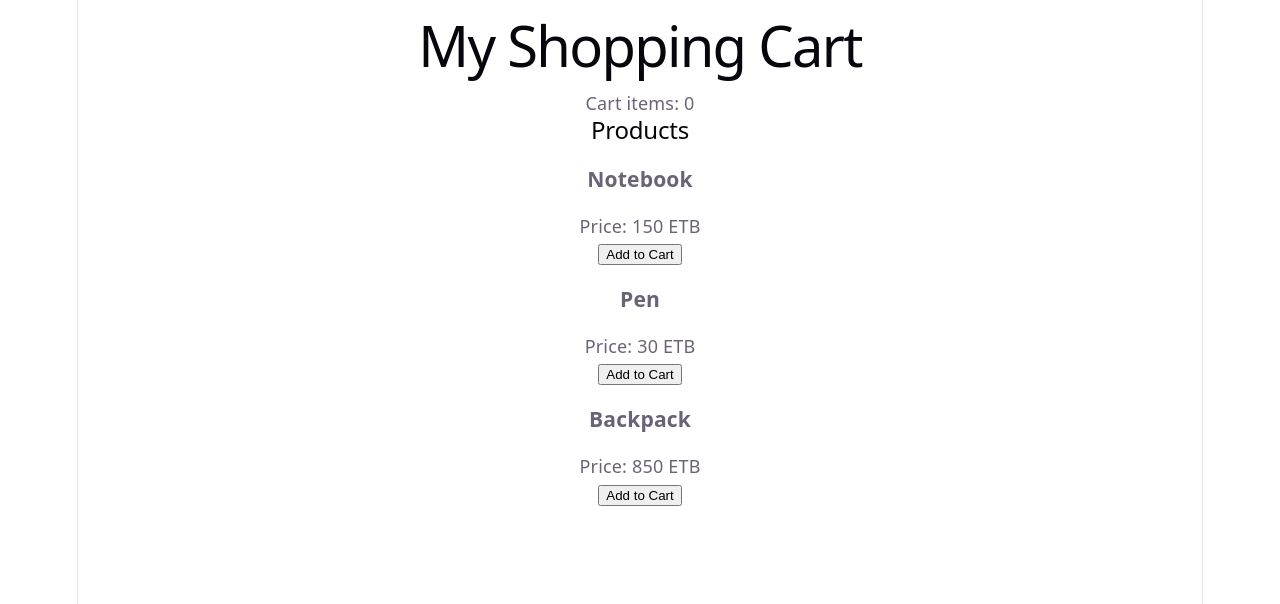
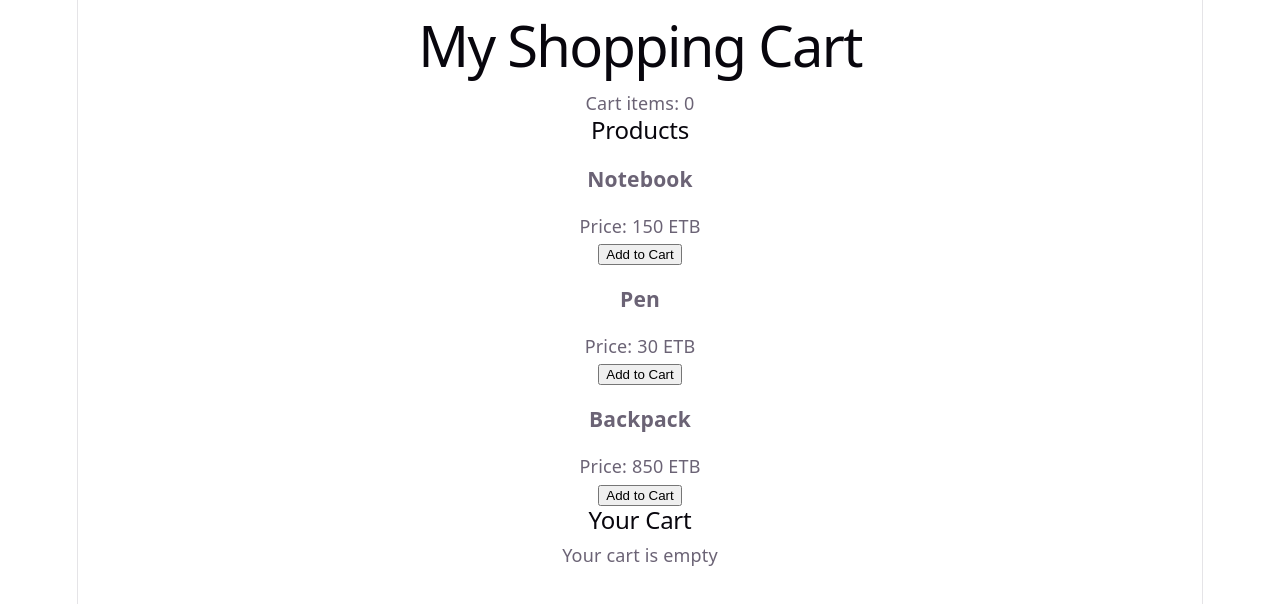
Before and after one commit to meklit-01/global-state, a React (Vite) app in the folder global-state/: page / in a window 1280 px wide. Shown: the top 604 px of the page. Built offline with nearby package versions, Linux system fonts and the light colour scheme.

Commit message:
Display products in shopping Cart

```diff
--- a/global-state/src/App.jsx
+++ b/global-state/src/App.jsx
@@ -1,12 +1,14 @@
 import React from 'react'
 import ProductList from './componts/ProductList'
 import Header from './componts/Header'
+import Cart from './componts/Cart'
 
 function App() {
   return (
     <div>
       <Header />
       <ProductList />
+      <Cart />
     </div>
   )
 }
--- /dev/null
+++ b/global-state/src/componts/Cart.jsx
@@ -0,0 +1,21 @@
+import React, { useContext } from 'react'
+import CartContext from '../context/CartContext'
+
+function Cart() {
+    const { cart } = useContext(CartContext);
+  return (
+    <section>
+        <h2>Your Cart</h2>
+        {cart.length === 0 ? (<p>Your cart is empty</p>):(
+            cart.map((product)=> (
+                <div key={`${product.id} - ${index}`}>
+                    <h3>{product.name}</h3>
+                    <p>Price: {product.price} ETB</p>
+                </div>
+            ))
+        )}
+    </section>
+  )
+}
+
+export default Cart
```
